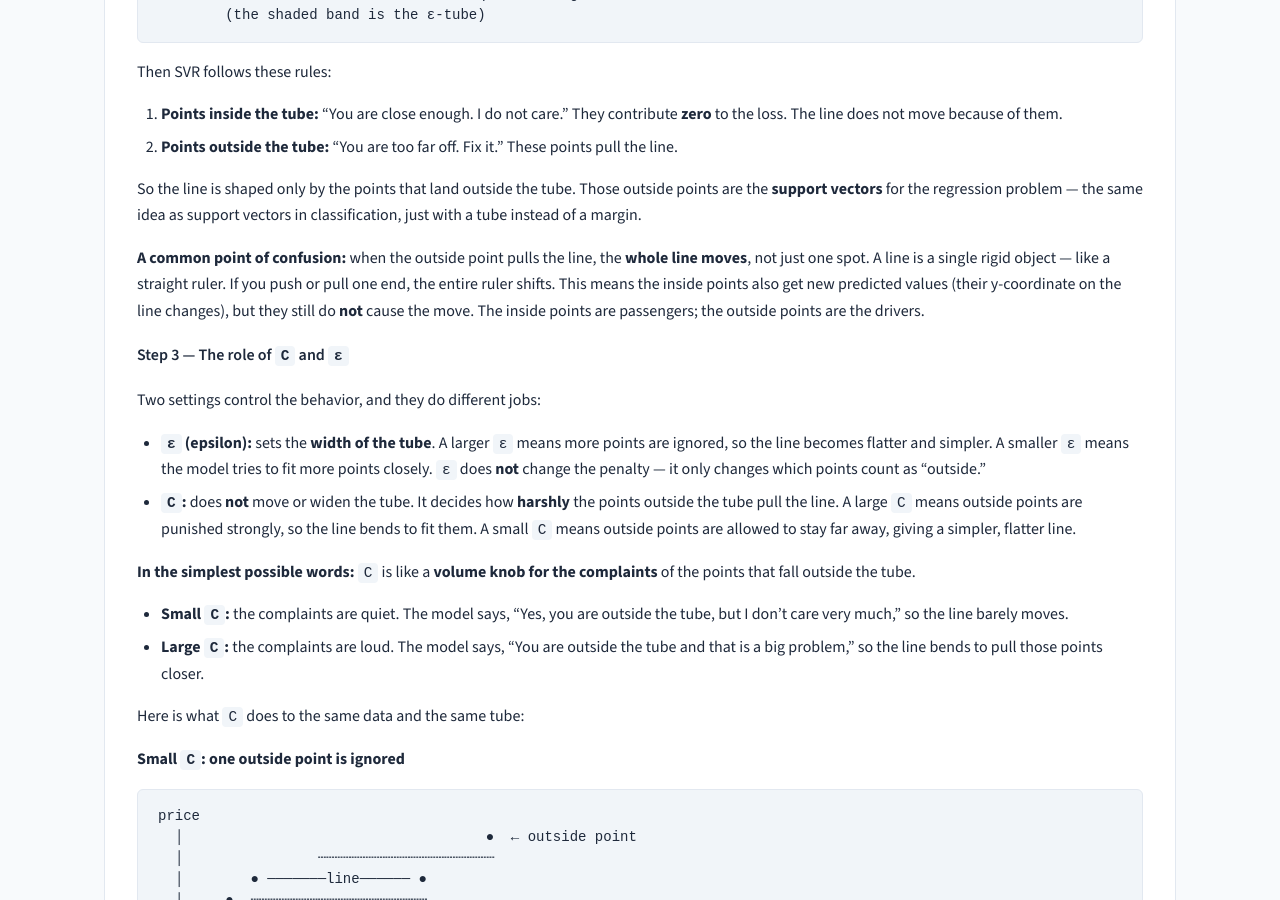
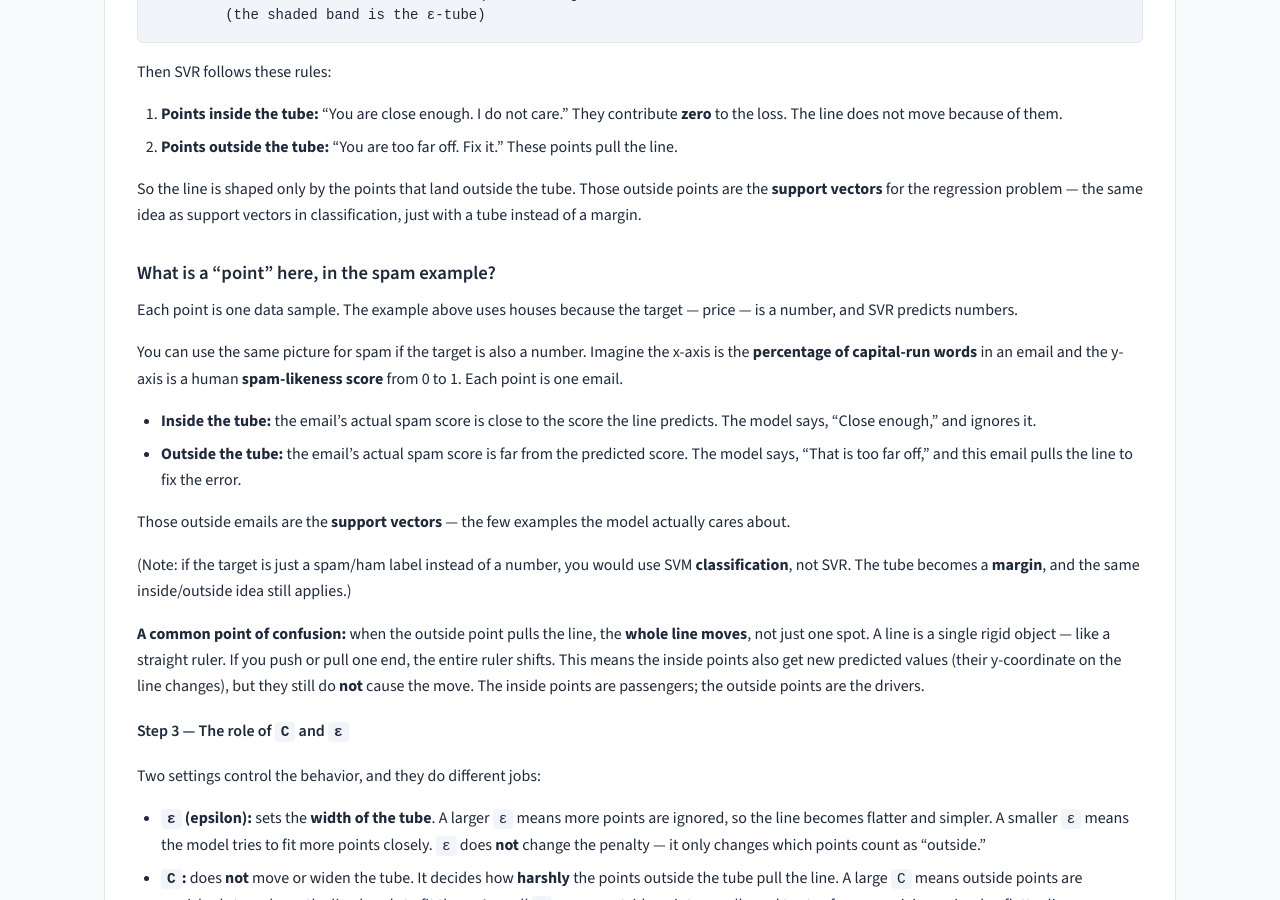
Before and after one commit to rilov/handbook, a Jekyll site: the page built from _topics/SVM Part 1 - Hyperplanes and Linear Classification.md, in a window 1280 px wide and 900 px high, scrolled down 2991 px. Built offline with Jekyll 4.4.1, drawn with Linux system fonts in a browser that asks for light colours; our own code applies the rules of GitHub Pages for plain Markdown files.

Commit message:
Add concrete spam example for inside/outside points in SVR tube

```diff
--- a/_topics/SVM Part 1 - Hyperplanes and Linear Classification.md
+++ b/_topics/SVM Part 1 - Hyperplanes and Linear Classification.md
@@ -141,6 +141,19 @@ Then SVR follows these rules:
 2. **Points outside the tube:** “You are too far off. Fix it.” These points pull the line.
 
 So the line is shaped only by the points that land outside the tube. Those outside points are the **support vectors** for the regression problem — the same idea as support vectors in classification, just with a tube instead of a margin.
+
+### What is a “point” here, in the spam example?
+
+Each point is one data sample. The example above uses houses because the target — price — is a number, and SVR predicts numbers.
+
+You can use the same picture for spam if the target is also a number. Imagine the x-axis is the **percentage of capital-run words** in an email and the y-axis is a human **spam-likeness score** from 0 to 1. Each point is one email.
+
+- **Inside the tube:** the email’s actual spam score is close to the score the line predicts. The model says, “Close enough,” and ignores it.
+- **Outside the tube:** the email’s actual spam score is far from the predicted score. The model says, “That is too far off,” and this email pulls the line to fix the error.
+
+Those outside emails are the **support vectors** — the few examples the model actually cares about.
+
+(Note: if the target is just a spam/ham label instead of a number, you would use SVM **classification**, not SVR. The tube becomes a **margin**, and the same inside/outside idea still applies.)
 
 **A common point of confusion:** when the outside point pulls the line, the **whole line moves**, not just one spot. A line is a single rigid object — like a straight ruler. If you push or pull one end, the entire ruler shifts. This means the inside points also get new predicted values (their y-coordinate on the line changes), but they still do **not** cause the move. The inside points are passengers; the outside points are the drivers.
 
```
